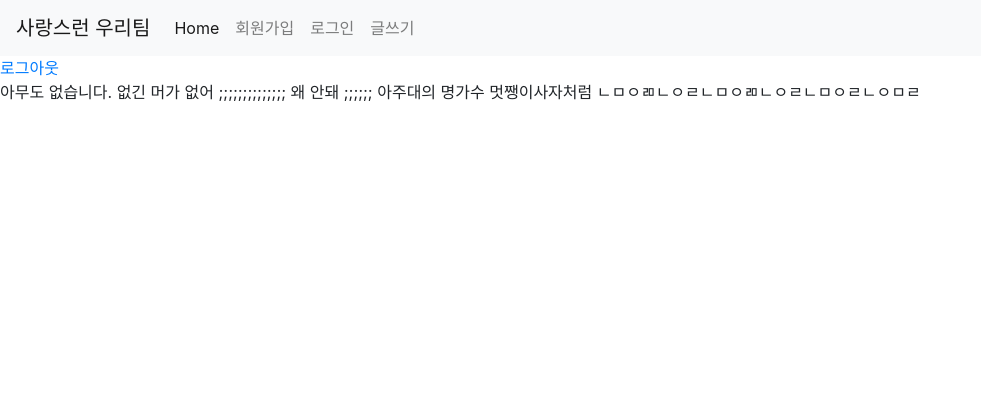
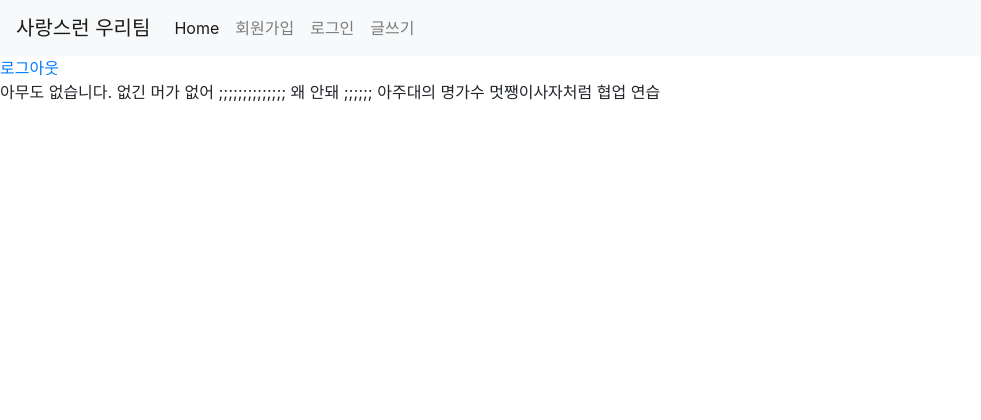
Before and after one commit to ajoulikelion8/toyProject_hoyeon, a Django app: page / in a window 1280 px wide. Shown: the top 420 px of the page, without its empty margins (0-981 px from the left). Run offline with Django 3.2, Linux system fonts and the light colour scheme; data that the repository does not hold is empty; some libraries are stand-ins or nearby versions.

Commit message:
협업 연습
ㅁㄴㅇㄹ

```diff
--- a/crud/templates/crud/home.html
+++ b/crud/templates/crud/home.html
@@ -57,6 +57,6 @@
       </div>
       <hr>
     {% endfor %}
-    ㄴㅁㅇㄻㄴㅇㄹㄴㅁㅇㄻㄴㅇㄹㄴㅁㅇㄹㄴㅇㅁㄹ
+    협업 연습
 </body>
 </html>
```
